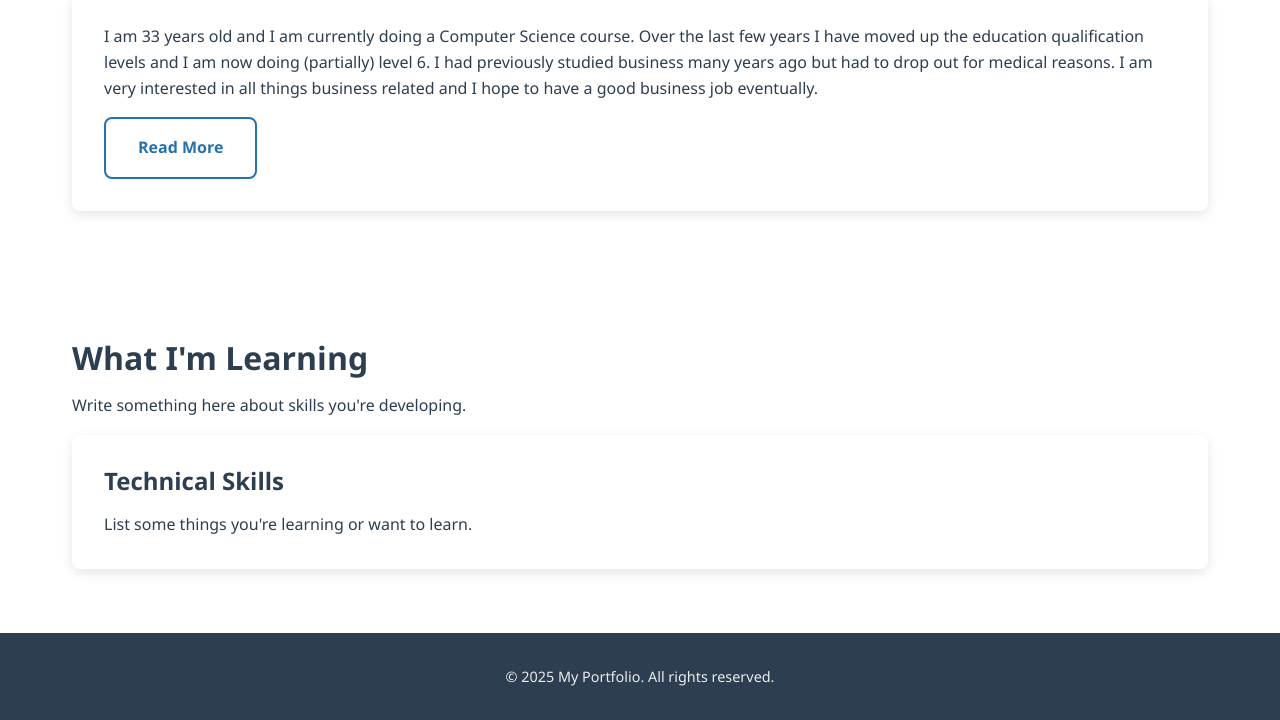
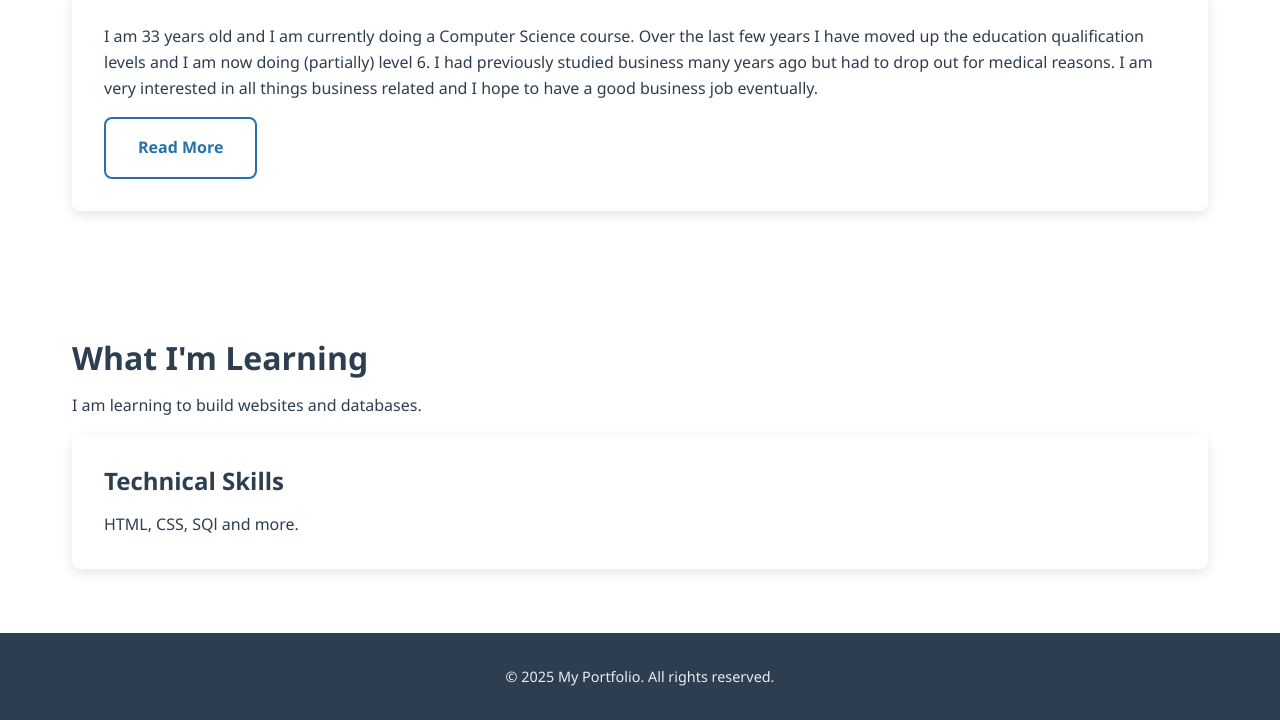
Before and after one commit to robdub93/portfolio, a plain HTML site: page index.html in a window 1280 px wide. Shown: the part 594-1314 px from the top of the page. Drawn offline with Linux system fonts and the light colour scheme.

Commit message:
Update index.html

```diff
--- a/index.html
+++ b/index.html
@@ -204,10 +204,10 @@ and screen readers that the content is in English.
             <section id="skills" class="section skills-section">
     <div class="container">
         <h2>What I'm Learning</h2>
-        <p>Write something here about skills you're developing.</p>
+        <p>I am learning to build websites and databases.</p>
         <div class="card">
             <h3>Technical Skills</h3>
-            <p>List some things you're learning or want to learn.</p>
+            <p>HTML, CSS, SQl and more.</p>
         </div>
     </div>
 </section>
```
